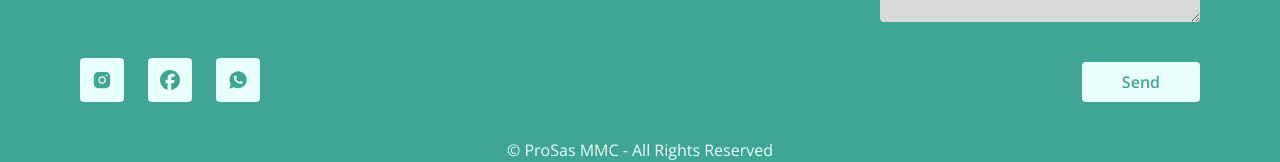
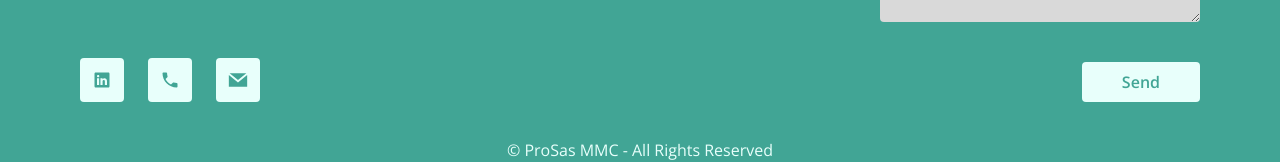
Before and after one commit to ziyadkhan35/prosas, a Next.js app: page /en in a window 1280 px wide. Shown: the part 5449-5611 px from the top of the page. Built offline with nearby package versions, Linux system fonts and the light colour scheme; a web font is replaced by a local one.

Commit message:
some changes

```diff
--- a/messages/aze.json
+++ b/messages/aze.json
@@ -10,7 +10,8 @@
     "home": "Əsas Səhifə",
     "about": "Haqqımızda",
     "projects": "Layihələr",
-    "contact": "Əlaqə"
+    "contact": "Əlaqə",
+    "employees": "İşçi heyəti"
   },
   "Hero": {
     "slogan": "İŞİNİZİ peşəkarlara həvalə edin",
--- a/messages/en.json
+++ b/messages/en.json
@@ -10,7 +10,8 @@
     "home": "Home",
     "about": "About",
     "projects": "Projects",
-    "contact": "Contact"
+    "contact": "Contact",
+    "employees": "Employees"
   },
   "Hero": {
     "slogan": "LEAVE YOUR WORK TO THE PROFESSIONALS",
--- a/messages/ru.json
+++ b/messages/ru.json
@@ -10,7 +10,8 @@
     "home": "Главная",
     "about": "О нас",
     "projects": "Проекты",
-    "contact": "Контакты"
+    "contact": "Контакты",
+    "employees": "Персонал"
   },
   "Hero": {
     "slogan": "Доверьте свою работу профессионалам",
--- a/src/components/layouts/Footer.tsx
+++ b/src/components/layouts/Footer.tsx
@@ -1,19 +1,20 @@
 import Image from 'next/image'
 import React from 'react'
 import IconAndText from '../common/with-icons/IconAndText'
-import { FaFacebook, FaLocationDot } from 'react-icons/fa6'
-import { IoIosMail, IoLogoWhatsapp } from 'react-icons/io'
+import { FaLocationDot } from 'react-icons/fa6'
+import { IoIosMail, IoLogoLinkedin } from 'react-icons/io'
 import { BsTelephoneFill } from 'react-icons/bs'
 import FilledSocialBtn from '../common/buttons/FilledSocialBtn'
-import { PiInstagramLogoFill } from 'react-icons/pi'
-import { MdKeyboardArrowRight } from 'react-icons/md'
+import { MdKeyboardArrowRight, MdLocalPhone } from 'react-icons/md'
 import Link from 'next/link'
 import CustomInput from '../common/inputs/CustomInput'
 import { useTranslations } from 'next-intl'
+import { GrMail } from 'react-icons/gr'
 
 const Footer = () => {
 
     const t = useTranslations('Footer')
+    const n = useTranslations('Navigation')
 
   return (
     <div className='flex flex-col gap-3 bg-primary py-5 lg:py-6 px-3 sm:px-5 md:px-10 xl:px-20' id='footer'>
@@ -41,9 +42,9 @@ const Footer = () => {
                 </div>
                 {/* Social media */}
                 <div className='flex gap-6'>
-                    <FilledSocialBtn backgroundColor='cloud' logo={PiInstagramLogoFill} link='/' />
-                    <FilledSocialBtn backgroundColor='cloud' logo={FaFacebook} link='/' />
-                    <FilledSocialBtn backgroundColor='cloud' logo={IoLogoWhatsapp} link='/' />
+                    <FilledSocialBtn backgroundColor='cloud' logo={IoLogoLinkedin} link='https://www.linkedin.com/in/orkhanmursalov2505/' />
+                    <FilledSocialBtn backgroundColor='cloud' logo={MdLocalPhone} link='tel:+994503308330' />
+                    <FilledSocialBtn backgroundColor='cloud' logo={GrMail} link='mailto:info@prosas.az' />
                 </div>
             </section>
 
@@ -53,11 +54,11 @@ const Footer = () => {
                 <h3 className=''>{t('quick_links')}</h3>
                 {/* Links */}
                 <div className='flex flex-col gap-2'>
-                    <div className='flex items-center'><MdKeyboardArrowRight /><Link href={'/'}>Home</Link></div>
-                    <div className='flex items-center'><MdKeyboardArrowRight /><Link href={'#about'}>About</Link></div>
-                    <div className='flex items-center'><MdKeyboardArrowRight /><Link href={'#projects'}>Projects</Link></div>
-                    <div className='flex items-center'><MdKeyboardArrowRight /><Link href={'#employees'}>Employees</Link></div>
-                    <div className='flex items-center'><MdKeyboardArrowRight /><Link href={'#footer'}>Contact</Link></div>
+                    <div className='flex items-center'><MdKeyboardArrowRight /><Link href={'/'}>{n('home')}</Link></div>
+                    <div className='flex items-center'><MdKeyboardArrowRight /><Link href={'#about'}>{n('about')}</Link></div>
+                    <div className='flex items-center'><MdKeyboardArrowRight /><Link href={'#projects'}>{n('projects')}</Link></div>
+                    <div className='flex items-center'><MdKeyboardArrowRight /><Link href={'#employees'}>{n('employees')}</Link></div>
+                    <div className='flex items-center'><MdKeyboardArrowRight /><Link href={'#footer'}>{n('contact')}</Link></div>
                 </div>
             </section>
 
```
